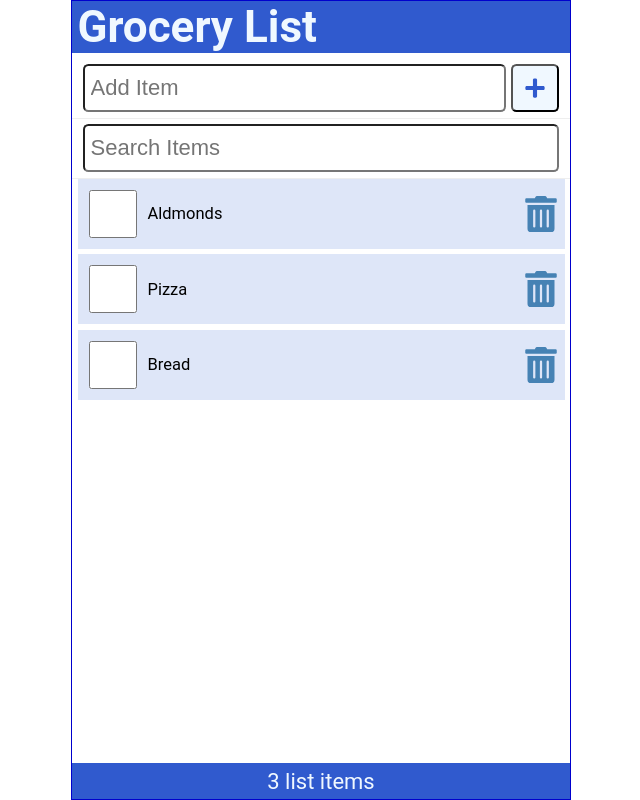
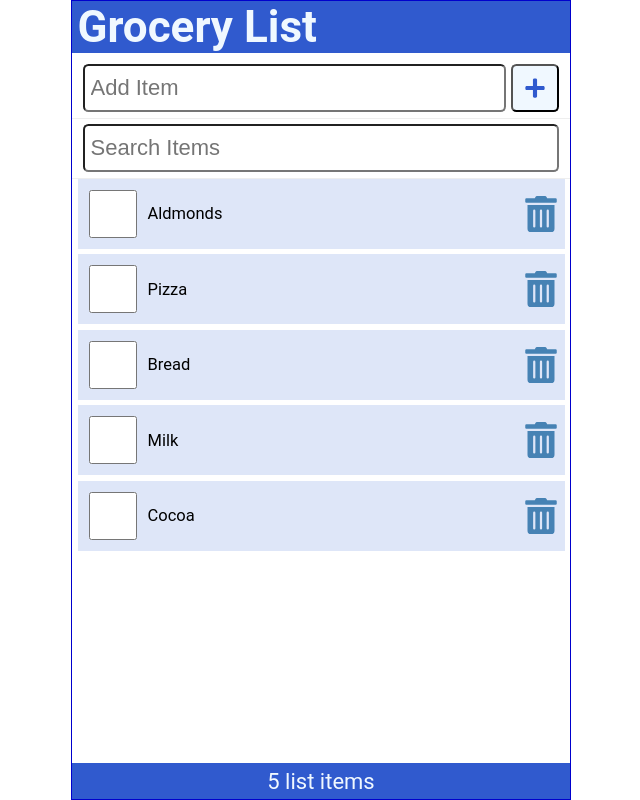
Before and after one commit to ktopchiev/grocery_list, a React (Create React App) app: page / in a window 1280 px wide. Shown: the whole page, without its empty margins (319-959 px from the left). Built offline with nearby package versions, Linux system fonts and the light colour scheme; data requests are answered from the project's data file.

Commit message:
created file apiRequest to serve for the requests and refactor addItem function to work with it

```diff
--- a/data/db.json
+++ b/data/db.json
@@ -1,19 +1,29 @@
 {
   "items": [
     {
-            "id":1 ,
+      "id": "1",
       "checked": false,
       "item": "Aldmonds"
     },
     {
-            "id": 2,
+      "id": "2",
       "checked": false,
       "item": "Pizza"
     },
     {
-            "id": 3,
+      "id": "3",
       "checked": false,
       "item": "Bread"
+    },
+    {
+      "id": 4,
+      "checked": false,
+      "item": "Milk"
+    },
+    {
+      "id": 5,
+      "checked": false,
+      "item": "Cocoa"
     }
   ]
 }
--- a/src/App.js
+++ b/src/App.js
@@ -4,6 +4,7 @@
 import Content from './Content';
 import Footer from './Footer';
 import { useState, useEffect } from "react";
+import apiRequest from './apiRequest';
 
 function App() {
   const API_URL = 'http://localhost:3500/items';
@@ -18,14 +19,13 @@
 
   //If you’re not trying to synchronize with some external system, you probably don’t need an Effect.
   //To connect your component to some external system, call useEffect at the top level of your component.
-  useEffect(() => {
+   useEffect(() => {
 
     const fetchItems = async () => {
       try {
         const response = await fetch(API_URL);
         if (!response.ok) throw Error('Did not received expect data');
         const listItems = await response.json();
-        console.log(listItems)
         setItems(listItems);
         setFetchError(null);
       } catch (err) {
@@ -36,18 +36,26 @@
       }
     }
 
-    //Simulates if our app is waiting for loading the data
-    setTimeout(() => {
-      (async () => await fetchItems())();
-    }, 2000);
-  }, [])
+    (async () => await fetchItems())();
+   }, [])
 
   //Adding new item to the list of items
-  const addItem = (item) => {
+  const addItem = async (item) => {
     const id = items.length ? items[items.length - 1].id + 1 : 1;
     const myNewItem = { id, checked: false, item };
     const listItems = [...items, myNewItem];
     setItems(listItems);
+
+    const postOptions = {
+      method: 'POST',
+      headers: {
+        'Content-Type': 'application/json'
+      },
+      body: JSON.stringify(myNewItem)
+    }
+
+    const result = await apiRequest(API_URL, postOptions);
+    if (result) setFetchError(result);
   }
 
   //If some of the items is checked, this will change the checked property of the object, according to users action
--- /dev/null
+++ b/src/apiRequest.js
@@ -0,0 +1,14 @@
+const apiRequest = async (url = '', optionsObj = null, errMsg = null) => {
+
+    try {
+        const response = await fetch(url, optionsObj);
+        if (!response.ok) throw Error('Please reload the app');
+    } catch (err) {
+        errMsg = err.message
+    } finally {
+        return errMsg
+    }
+
+}
+
+export default apiRequest;
```
Lines whose indentation alone changed are shown as unchanged.
